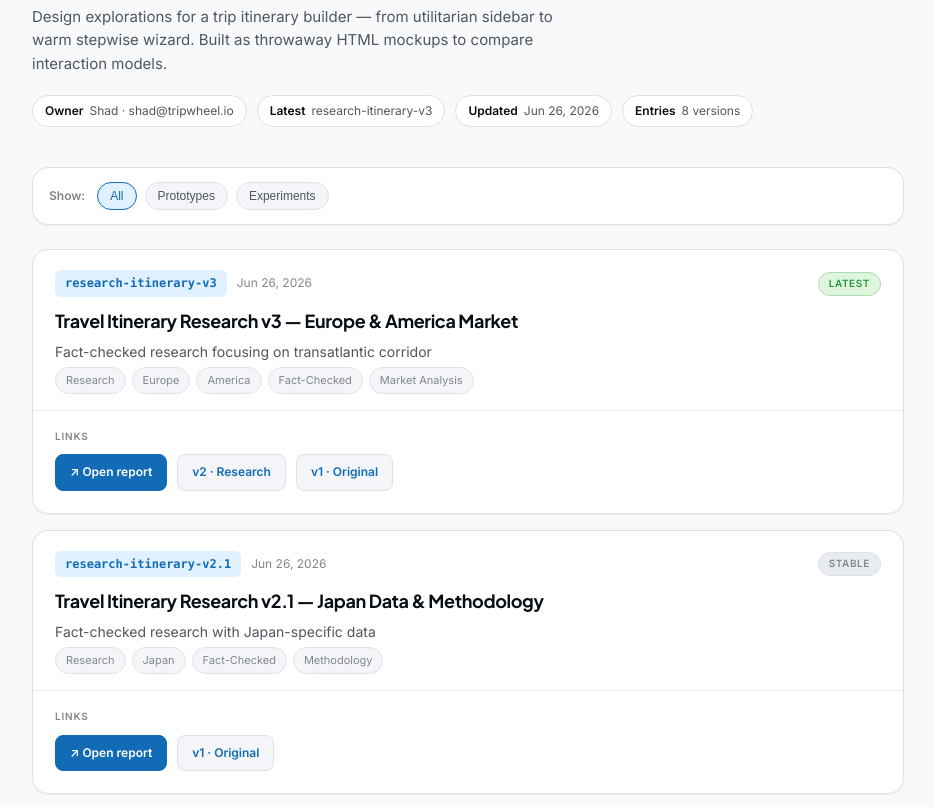
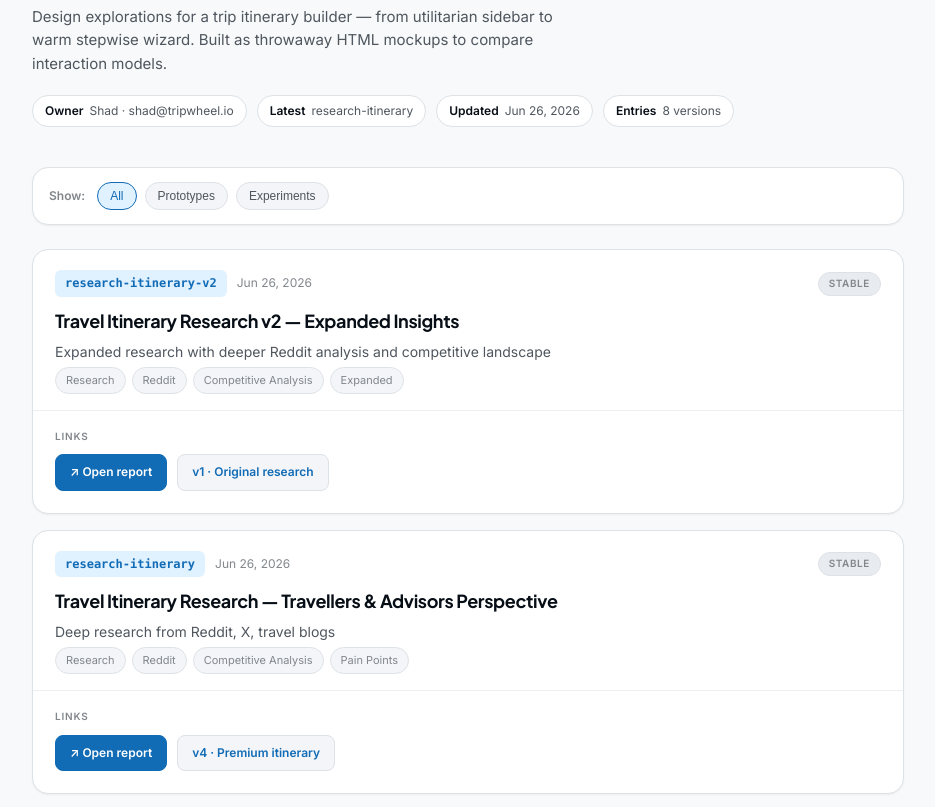
Before and after one commit to Shad-Iqbal/trip-itinerary-demo, a website: page versions.html in a window 1280 px wide. Shown: the part 127-934 px from the top of the page, without its empty margins (172-1107 px from the left). Drawn offline with Linux system fonts and the light colour scheme.

Commit message:
Remove broken v3 and v2.1 research entries

```diff
--- a/versions.html
+++ b/versions.html
@@ -284,7 +284,7 @@
       </p>
       <div class="meta-bar">
         <span class="meta-pill"><strong>Owner</strong> Shad · shad@tripwheel.io</span>
-        <span class="meta-pill"><strong>Latest</strong> research-itinerary-v3</span>
+        <span class="meta-pill"><strong>Latest</strong> research-itinerary</span>
         <span class="meta-pill"><strong>Updated</strong> Jun 26, 2026</span>
         <span class="meta-pill"><strong>Entries</strong> 8 versions</span>
       </div>
@@ -298,60 +298,6 @@
     </div>
 
     <div class="timeline">
-
-      <!-- research-itinerary-v3 -->
-      <article class="entry" data-type="experiment">
-        <div class="entry-head">
-          <div class="entry-top">
-            <span class="version-tag">research-itinerary-v3</span>
-            <span class="date">Jun 26, 2026</span>
-            <span class="badge latest">Latest</span>
-          </div>
-          <h2 class="entry-title">Travel Itinerary Research v3 — Europe &amp; America Market</h2>
-          <p class="entry-desc">Fact-checked research focusing on transatlantic corridor</p>
-          <div class="tags">
-            <span class="tag">Research</span>
-            <span class="tag">Europe</span>
-            <span class="tag">America</span>
-            <span class="tag">Fact-Checked</span>
-            <span class="tag">Market Analysis</span>
-          </div>
-        </div>
-        <div class="entry-body">
-          <div class="section-label">Links</div>
-          <div class="links">
-            <a class="link-btn primary" href="research-v3-additions.html" target="_blank">↗ Open report</a>
-            <a class="link-btn" href="research-itinerary-v2.html" target="_blank">v2 · Research</a>
-            <a class="link-btn" href="research-itinerary.html" target="_blank">v1 · Original</a>
-          </div>
-        </div>
-      </article>
-
-      <!-- research-itinerary-v2.1 -->
-      <article class="entry" data-type="experiment">
-        <div class="entry-head">
-          <div class="entry-top">
-            <span class="version-tag">research-itinerary-v2.1</span>
-            <span class="date">Jun 26, 2026</span>
-            <span class="badge stable">Stable</span>
-          </div>
-          <h2 class="entry-title">Travel Itinerary Research v2.1 — Japan Data &amp; Methodology</h2>
-          <p class="entry-desc">Fact-checked research with Japan-specific data</p>
-          <div class="tags">
-            <span class="tag">Research</span>
-            <span class="tag">Japan</span>
-            <span class="tag">Fact-Checked</span>
-            <span class="tag">Methodology</span>
-          </div>
-        </div>
-        <div class="entry-body">
-          <div class="section-label">Links</div>
-          <div class="links">
-            <a class="link-btn primary" href="research-itinerary-v2.1.html" target="_blank">↗ Open report</a>
-            <a class="link-btn" href="research-itinerary.html" target="_blank">v1 · Original</a>
-          </div>
-        </div>
-      </article>
 
       <!-- research-itinerary-v2 -->
       <article class="entry" data-type="experiment">
```
